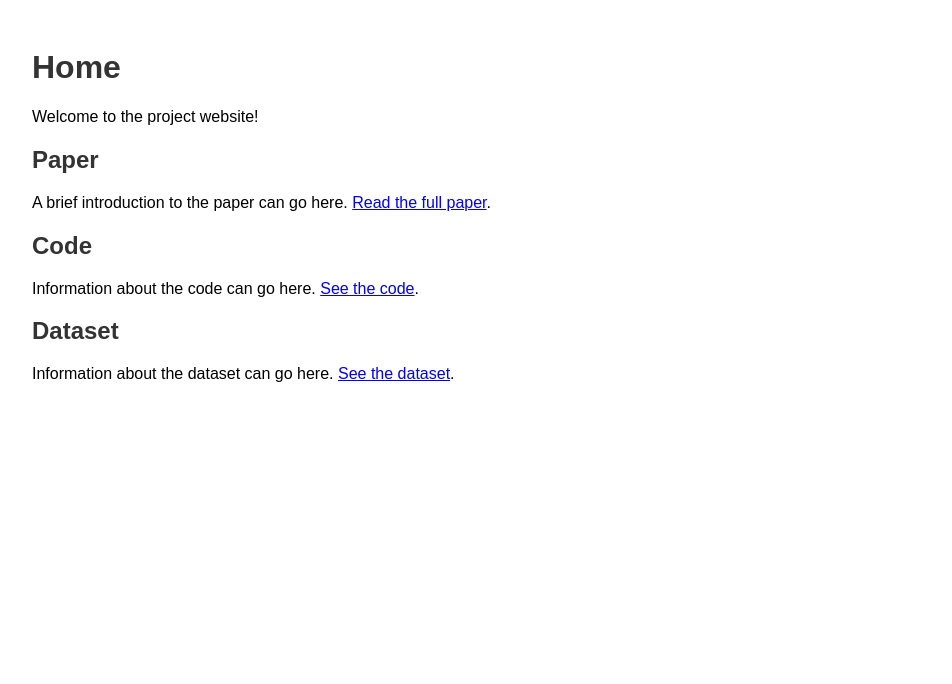
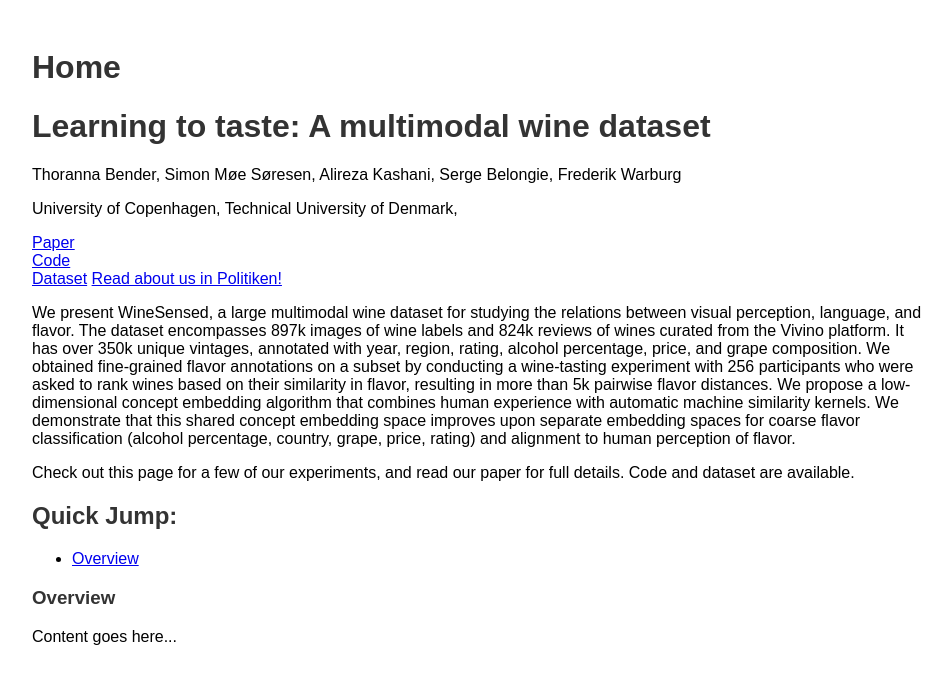
Before and after one commit to thoranna/learning-to-taste.github.io, a Jekyll site: the page built from index.md, in a window 1280 px wide. Shown: the top 684 px of the page, without its empty margins (158-1110 px from the left). Built offline with Jekyll 4.4.1, drawn with Linux system fonts in a browser that asks for light colours.

Commit message:
update index

```diff
--- a/index.md
+++ b/index.md
@@ -3,16 +3,29 @@ layout: page
 title: Home
 ---
 
-Welcome to the project website!
+# Learning to taste: A multimodal wine dataset
 
-## Paper
+Thoranna Bender, Simon Møe Søresen, Alireza Kashani, Serge Belongie, Frederik Warburg
 
-A brief introduction to the paper can go here. [Read the full paper](/paper).
+University of Copenhagen, Technical University of Denmark,
 
-## Code
+[Paper](link-to-paper)
+[Code](link-to-code)
+[Dataset](link-to-dataset)
+[Read about us in Politiken!](link-to-politiken-article)
 
-Information about the code can go here. [See the code](/code).
+We present WineSensed, a large multimodal wine dataset for studying the relations between visual perception, language, and flavor. The dataset encompasses 897k images of wine labels and 824k reviews of wines curated from the Vivino platform. It has over 350k unique vintages, annotated with year, region, rating, alcohol percentage, price, and grape composition. We obtained fine-grained flavor annotations on a subset by conducting a wine-tasting experiment with 256 participants who were asked to rank wines based on their similarity in flavor, resulting in more than 5k pairwise flavor distances. We propose a low-dimensional concept embedding algorithm that combines human experience with automatic machine similarity kernels. We demonstrate that this shared concept embedding space improves upon separate embedding spaces for coarse flavor classification  (alcohol percentage, country, grape, price, rating) and alignment to human perception of flavor.
 
-## Dataset
+Check out this page for a few of our experiments, and read our paper for full details. Code and dataset are available.
 
-Information about the dataset can go here. [See the dataset](/dataset).
+## Quick Jump:
+- [Overview](#overview)
+
+<div class="card">
+    <h3 id="overview">Overview</h3>
+    <div class="card-content">
+        Content goes here...
+    </div>
+</div>
+
+<!-- Repeat for other sections -->
```
